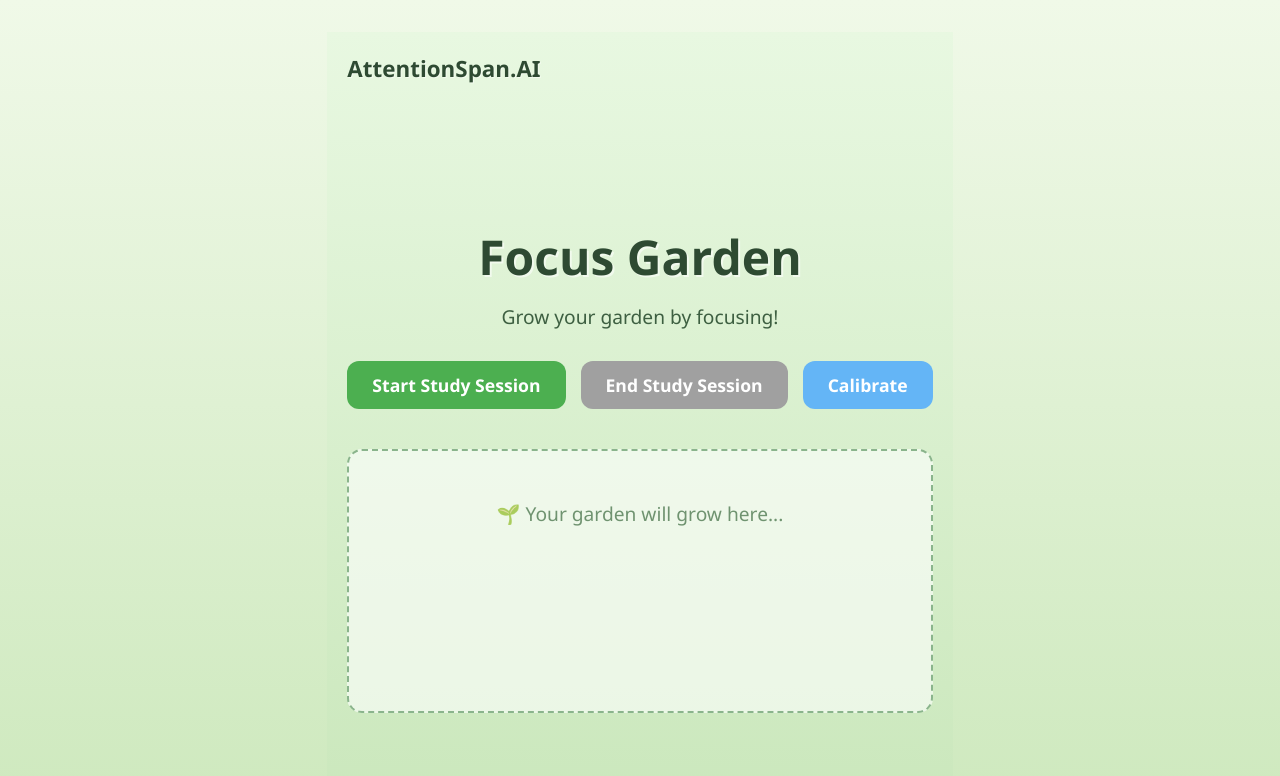
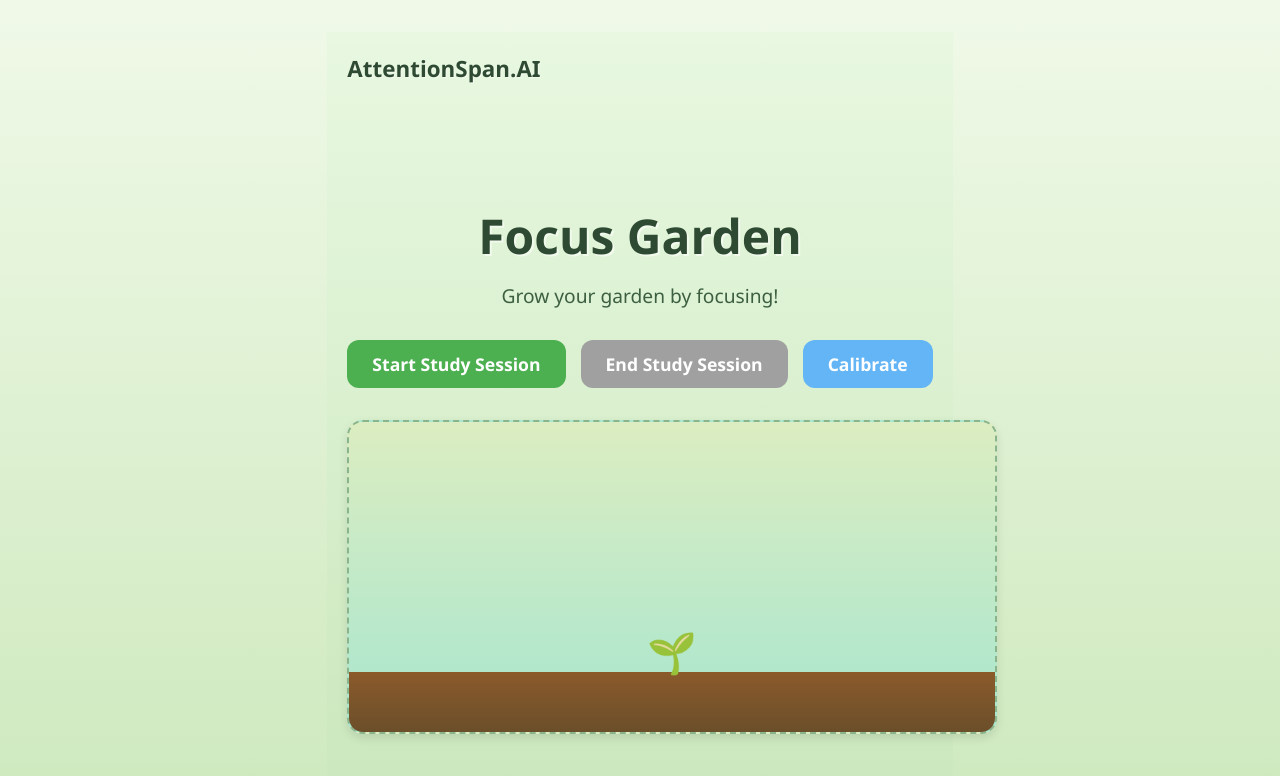
Before and after one commit to Madrobot9182/AttentionSpan.ai, a React app in the folder app/frontend/: page / in a window 1280 px wide. Shown: the top 776 px of the page. Built offline with nearby package versions, Linux system fonts and the light colour scheme; the HTML template or start-up script is replaced by a standard one.

Commit message:
some planty stuff

```diff
--- a/app/frontend/src/pages/Home.css
+++ b/app/frontend/src/pages/Home.css
@@ -122,3 +122,48 @@
     font-size: 1.2rem;
     opacity: 0.8;
   }
+
+  .garden-section {
+  position: relative;
+  width: 100%;
+  height: 250px;
+  margin-top: 2rem;
+  display: flex;
+  justify-content: center;
+  align-items: flex-end;
+  background: linear-gradient(to top, #a8e6cf 0%, #dcedc1 100%);
+  border-radius: 16px;
+  overflow: hidden;
+  box-shadow: 0 4px 10px rgba(0,0,0,0.1);
+}
+
+/* Soil base at the bottom */
+.soil {
+  position: absolute;
+  bottom: 0;
+  width: 100%;
+  height: 60px;
+  background: linear-gradient(to top, #6b4f2a 0%, #8b5a2b 100%);
+  display: flex;
+  justify-content: center;
+  align-items: flex-start;
+}
+
+/* Sapling / plant at center */
+.sapling {
+  font-size: 2.5rem;
+  position: relative;
+  bottom: 50px; /* makes it stick out of the soil */
+  transition: transform 1s ease;
+}
+
+/* Later: make it grow over time */
+.sapling.grow-1 {
+  transform: scale(1.2);
+}
+.sapling.grow-2 {
+  transform: scale(1.5);
+}
+.sapling.grow-3 {
+  transform: scale(2);
+}
--- a/app/frontend/src/pages/Home.tsx
+++ b/app/frontend/src/pages/Home.tsx
@@ -1,4 +1,4 @@
-import React from 'react'
+import React, { useState, useEffect } from 'react'
 import { useNavigate } from 'react-router-dom'
 import { observer } from 'mobx-react-lite'
 import projectStore from '../ProjectStore'
@@ -6,6 +6,19 @@ import './Home.css'
 
 const Home: React.FC = observer(() => {
   const navigate = useNavigate()
+  const [growthStage, setGrowthStage] = useState(0)
+
+  useEffect(() => {
+    let timer: ReturnType<typeof setInterval>
+    if (projectStore.isStudying) {
+      timer = setInterval(() => {
+        setGrowthStage(prev => Math.min(prev + 1, 3)) // up to stage 3
+      }, 10000) // grow every 10 seconds
+    } else {
+      setGrowthStage(0) // reset when study ends
+    }
+    return () => clearInterval(timer)
+  }, [projectStore.isStudying])
 
   const handleStart = async () => {
     projectStore.isStudying = true
@@ -33,6 +46,9 @@ const Home: React.FC = observer(() => {
     console.log('Open calibration settings')
     navigate('/calibrate')
   }
+
+  // Optional: plant emoji that changes as it grows
+  const plantEmoji = ['🌱', '🌿', '🌳'][growthStage] || '🌱'
 
   return (
     <main className="home-container">
@@ -76,10 +92,10 @@ const Home: React.FC = observer(() => {
         )}
 
         <div className="garden-section">
-          {/* Place garden game components here */}
-          <p className="garden-placeholder">
-            🌱 Your garden will grow here...
-          </p>
+          <div className="soil">
+            {/* <div className={`sapling grow-${growthStage}`}>{plantEmoji}</div> */}
+            <div className={`sapling grow-${growthStage}`}>{plantEmoji}</div>
+          </div>
         </div>
       </section>
     </main>
```
